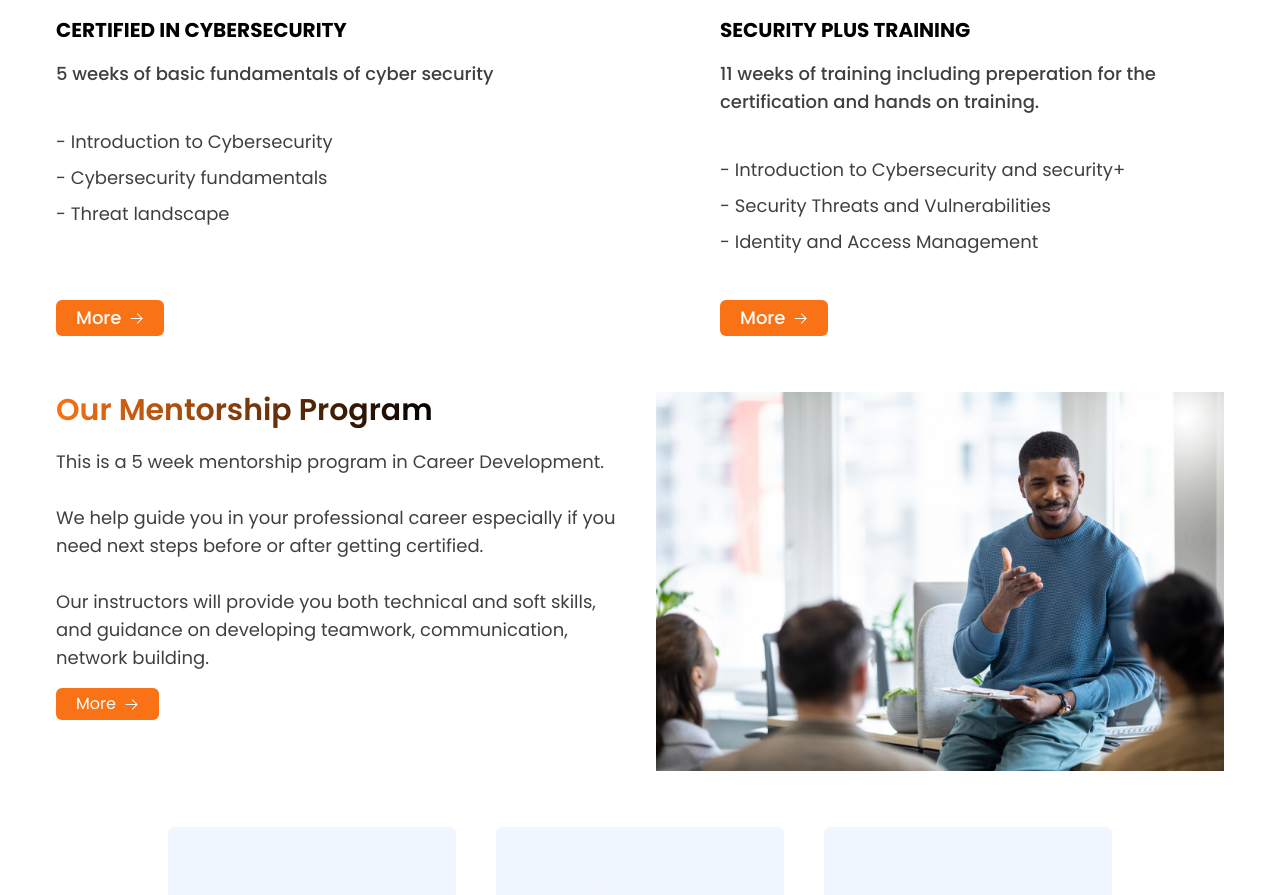
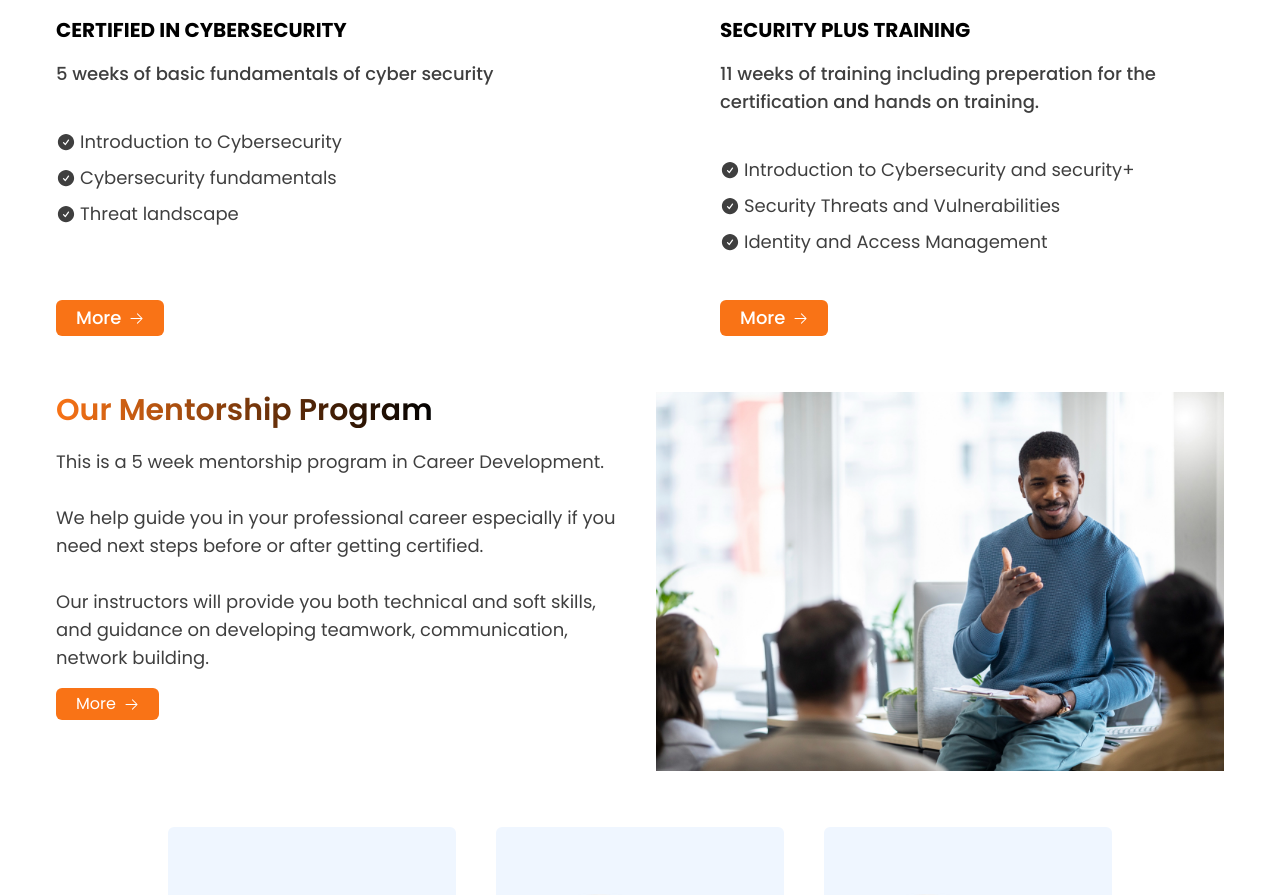
Before and after one commit to pauldevcodes/e-learning-platform-new, a React (Vite) app: page / in a window 1280 px wide. Shown: the part 2220-3115 px from the top of the page. Built offline with nearby package versions, Linux system fonts and the light colour scheme.

Commit message:
more changes

```diff
--- a/src/page features/home/CourseHighlight.jsx
+++ b/src/page features/home/CourseHighlight.jsx
@@ -58,14 +58,14 @@ const CourseHighlight = () => {
                                             {courses.description}
                                         </p>
                                         <br />
-                                        <p className=" text-sm opacity-75 lg:text-lg">
-                                            - {courses.descriptionTwo}
+                                        <p className=" text-sm opacity-75 flex items-center gap-x-1 lg:text-lg">
+                                            {courses.checkCircle} {courses.descriptionTwo}
                                         </p>
-                                        <p className=" text-sm opacity-75 lg:text-lg">
-                                            - {courses.descriptionThree}
+                                        <p className=" text-sm opacity-75 flex items-center gap-x-1 lg:text-lg">
+                                            {courses.checkCircle} {courses.descriptionThree}
                                         </p>
-                                        <p className=" text-sm opacity-75 lg:text-lg">
-                                            - {courses.descriptionFour}
+                                        <p className=" text-sm opacity-75 flex items-center gap-x-1 lg:text-lg">
+                                            {courses.checkCircle} {courses.descriptionFour}
                                         </p>
                                     </div>
                                     <Link
```
